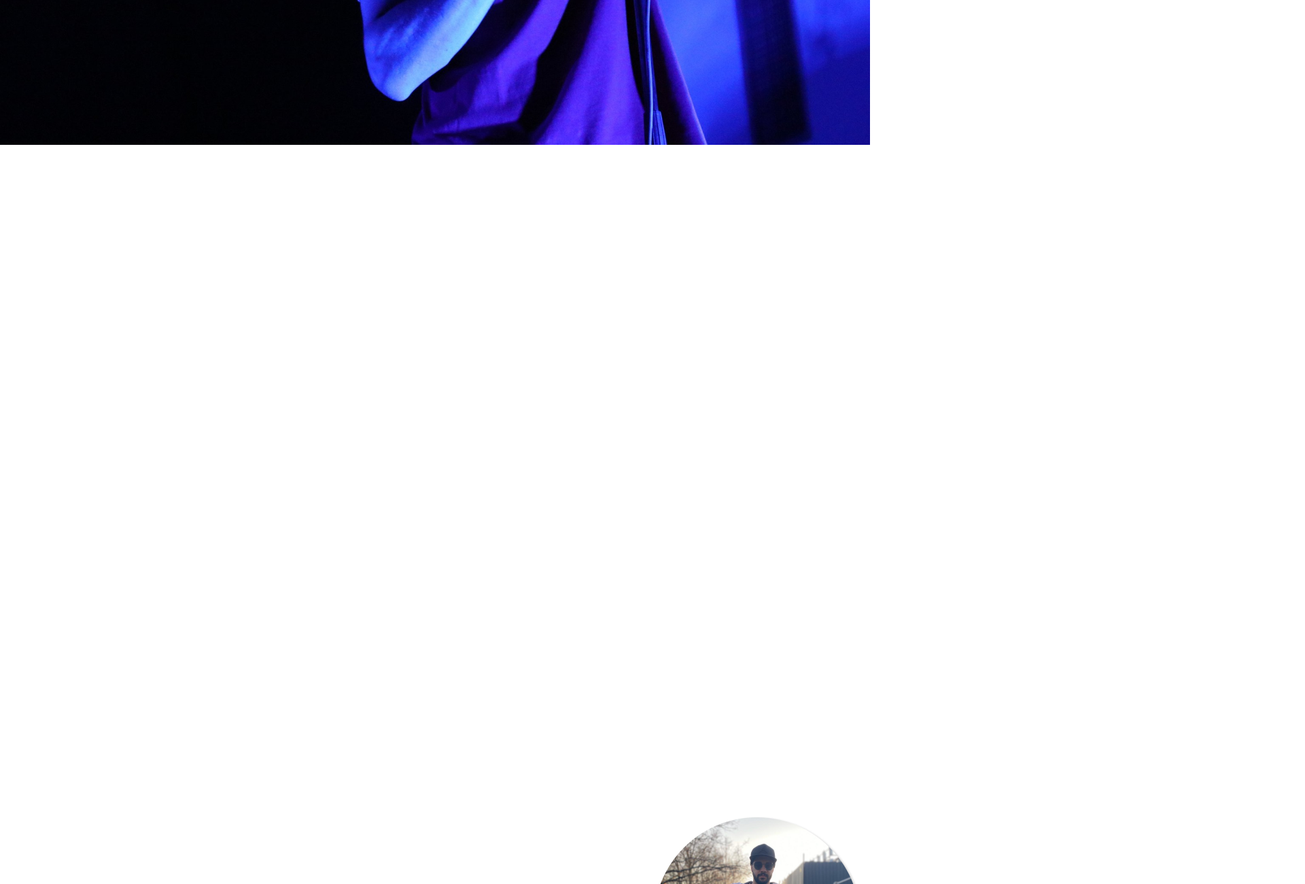
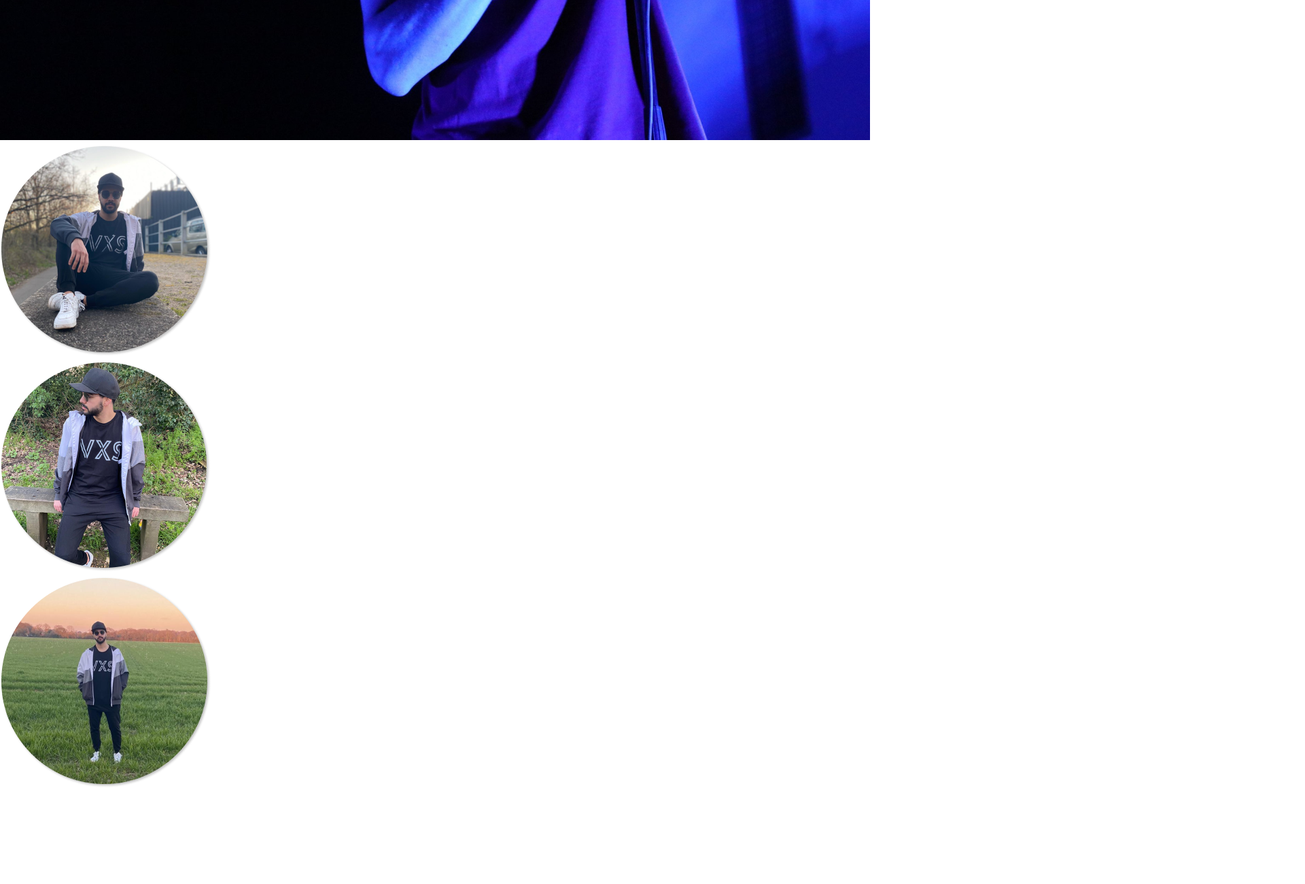
Before and after one commit to 4dealp21/web-tech-site, a plain HTML site: page index.html in a window 1280 px wide. Shown: the part 1500-2800 px from the top of the page at 68% size, 1920 px wide, since content can reach past the window. After the commit the page ends 2666 px from the top, so only its background shows below. Drawn offline with Linux system fonts and the light colour scheme.

Commit message:
HTML organization

```diff
--- a/assets/css/styles.css
+++ b/assets/css/styles.css
@@ -71,11 +71,20 @@ nav {
     transition: all 0.3s ease;
 }
 
+#home {
+    width: 100%;
+}
+
+#home img {
+    display: block
+}
+
 .voxinus-img {
     overflow-x: hidden;
     width: 100%;
     height: auto;
 }
+
 
 /*Breakpoint to do some spacing on the navbar list*/
 
@@ -169,26 +178,3 @@ nav {
 .toggle .line3 {
     transform: rotate(45deg) translate(-5px, -6px);
 }
-
-.el {
-    width: 100%;
-    height: auto;
-}
-
-.merch1 {
-    position: absolute;
-    left: 960px;
-    top: 2700px;
-}
-
-.merch2 {
-    position: absolute;
-    left: 1350px;
-    top: 2800px;
-}
-
-.merch3 {
-    position: absolute;
-    left: 1110px;
-    top: 3100px;
-}
--- a/index.html
+++ b/index.html
@@ -11,7 +11,9 @@
 <body>
     <nav id="nav-bar">
         <div class="logo">
-            <a href="#home"><h4><span class="v-letter">V</span>oxinus</h4></a>
+            <a href="#home">
+                <h4><span class="v-letter">V</span>oxinus</h4>
+            </a>
         </div>
         <ul class="nav-links">
             <li><a href="#home">Home</a></li>
@@ -25,6 +27,7 @@
             <div class="line3"></div>
         </div>
     </nav>
+    <div id="wrapper">
         <div id="home">
             <img class="voxinus-img" src="/assets/images/voxinus-7.jpg" alt="Voxinus playing guitar">
         </div>
@@ -42,6 +45,8 @@
                 <img class="elipse" src="/assets/images/merch-3.png" alt="Voxinus dressed with the merch">
             </div>
         </div>
+    </div>
+
     <script src="/assets/js/app.js"></script>
 </body>
 
```
Lines whose indentation alone changed are shown as unchanged.
